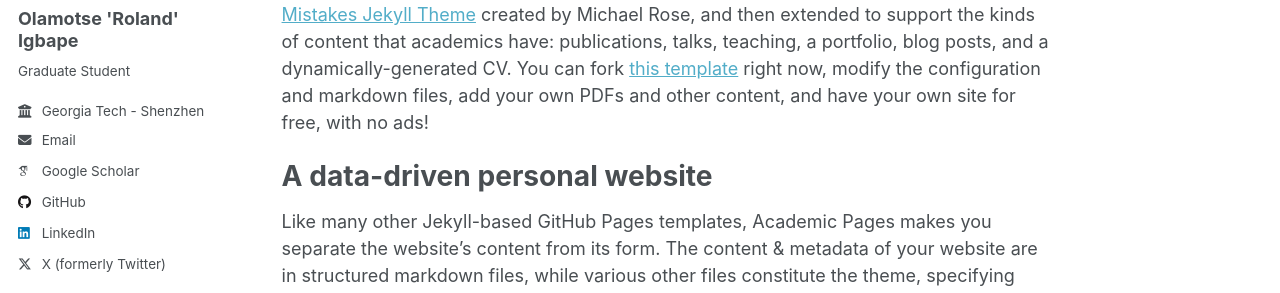
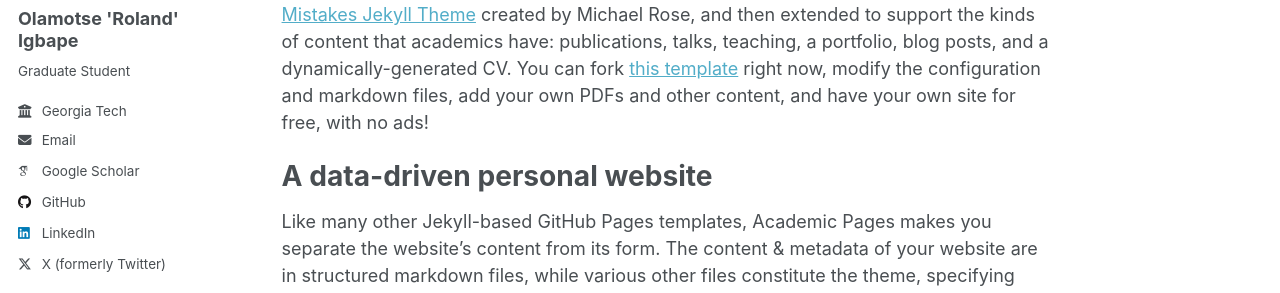
Before and after one commit to oigbape/oigbape.github.io, a Jekyll site: the page built from _pages/about.md, in a window 1280 px wide. Shown: the part 276-569 px from the top of the page. Built offline with Jekyll 4.4.1, drawn with Linux system fonts in a browser that asks for light colours; some web fonts are replaced.

Commit message:
Update _config.yml

```diff
--- a/_config.yml
+++ b/_config.yml
@@ -27,7 +27,7 @@ author:
   pronouns         : # example: "she/her"
   bio              : "Graduate Student"
   location         : #"Shenzhen"
-  employer         : "Georgia Tech - Shenzhen"
+  employer         : "Georgia Tech"
   uri              : # URL
   email            : "olamsigbape@gmail.com"
 
```
